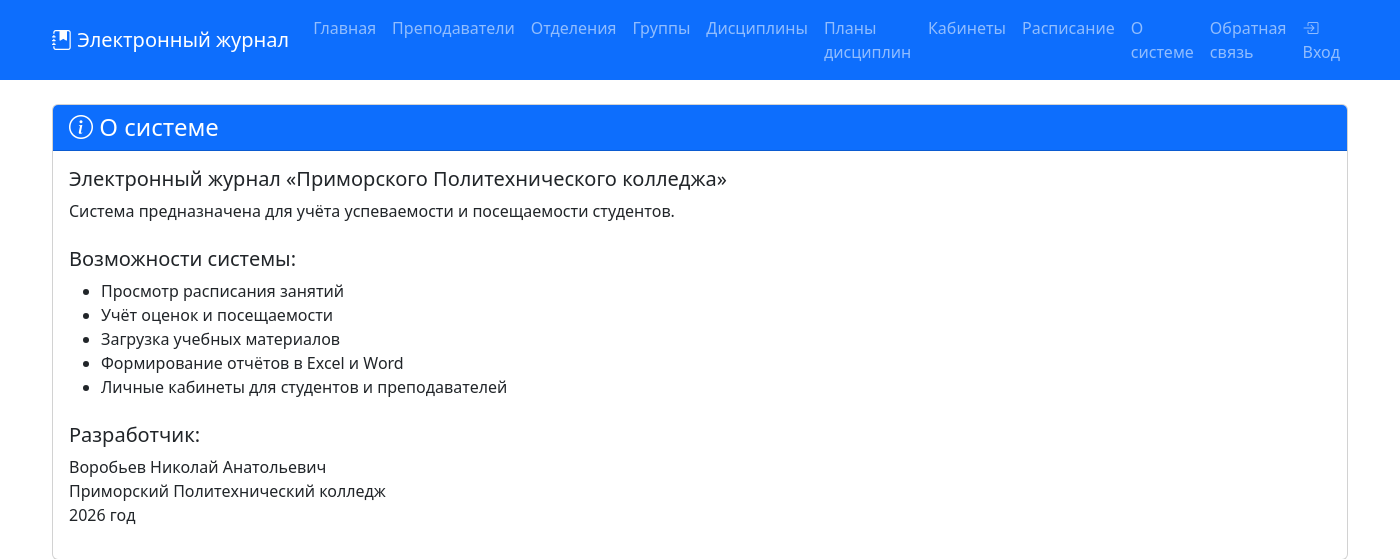
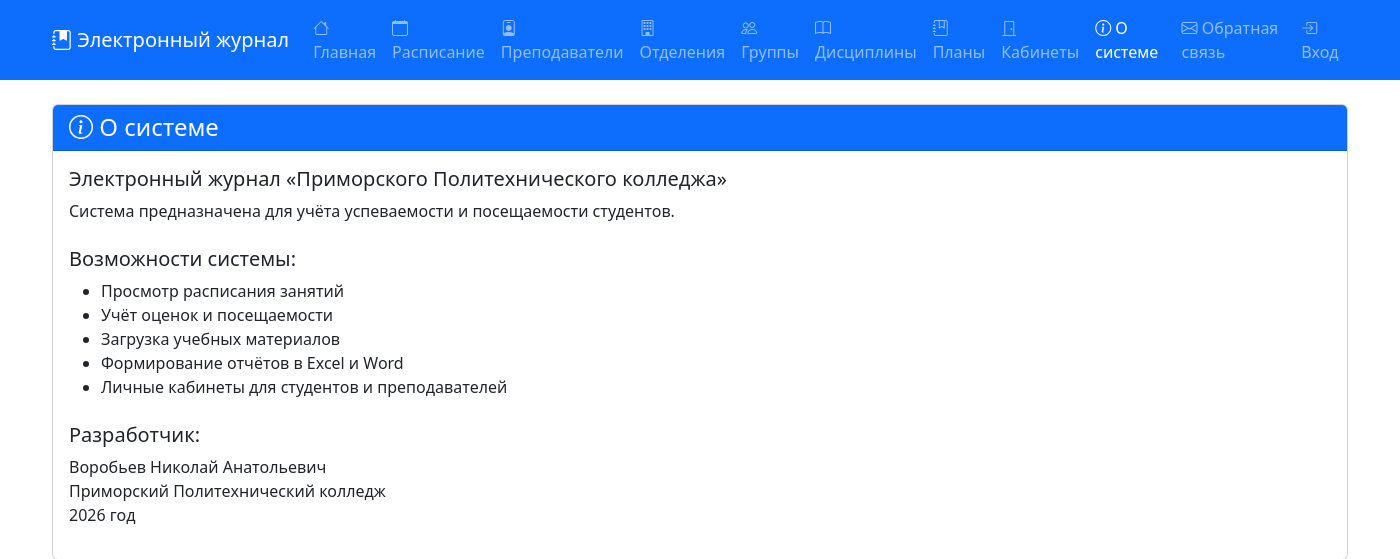
Before and after one commit to Tigelin/DiplomaProject, a Django app: page /about/ in a window 1400 px wide. Shown: the top 559 px of the page. Run offline with Django 5.2, Linux system fonts and the light colour scheme.

Commit message:
Добавлены выделение текущей страницы в навигации и иконки страниц.

```diff
--- a/journal/templates/journal/discipline_plans.html
+++ b/journal/templates/journal/discipline_plans.html
@@ -6,7 +6,7 @@
 
 <div class="card">
     <div class="card-header bg-primary text-white">
-        <h4 class="mb-0"><i class="bi bi-book"></i> Планы дисциплин</h4>
+        <h4 class="mb-0"><i class="bi bi-journal-bookmark"></i> Планы дисциплин</h4>
     </div>
     <div class="card-body">
         <div class="table-responsive">
--- a/journal/templates/journal/header.html
+++ b/journal/templates/journal/header.html
@@ -7,17 +7,57 @@
             <span class="navbar-toggler-icon"></span>
         </button>
         <div class="collapse navbar-collapse" id="navbarNav">
-            <ul class="navbar-nav ms-auto">
-                <li class="nav-item"><a class="nav-link" href="{% url 'home' %}">Главная</a></li>
-                <li class="nav-item"><a class="nav-link" href="{% url 'teachers_list' %}">Преподаватели</a></li>
-                <li class="nav-item"><a class="nav-link" href="{% url 'departments_list' %}">Отделения</a></li>
-                <li class="nav-item"><a class="nav-link" href="{% url 'groups_list' %}">Группы</a></li>
-                <li class="nav-item"><a class="nav-link" href="{% url 'disciplines_list' %}">Дисциплины</a></li>
-                <li class="nav-item"><a class="nav-link" href="{% url 'discipline_plans_list' %}">Планы дисциплин</a></li>
-                <li class="nav-item"><a class="nav-link" href="{% url 'classrooms_list' %}">Кабинеты</a></li>
-                <li class="nav-item"><a class="nav-link" href="{% url 'schedule_list' %}">Расписание</a></li>
-                <li class="nav-item"><a class="nav-link" href="{% url 'about' %}">О системе</a></li>
-                <li class="nav-item"><a class="nav-link" href="{% url 'contact' %}">Обратная связь</a></li>
+           <ul class="navbar-nav ms-auto">
+                <li class="nav-item">
+                    <a class="nav-link {% if request.resolver_match.url_name == 'home' %}active{% endif %}" href="{% url 'home' %}">
+                        <i class="bi bi-house"></i> Главная
+                    </a>
+                </li>
+                <li class="nav-item">
+                    <a class="nav-link {% if request.resolver_match.url_name == 'schedule_list' %}active{% endif %}" href="{% url 'schedule_list' %}">
+                        <i class="bi bi-calendar"></i> Расписание
+                    </a>
+                </li>
+                <li class="nav-item">
+                    <a class="nav-link {% if request.resolver_match.url_name == 'teachers_list' %}active{% endif %}" href="{% url 'teachers_list' %}">
+                        <i class="bi bi-person-badge"></i> Преподаватели
+                    </a>
+                </li>
+                <li class="nav-item">
+                    <a class="nav-link {% if request.resolver_match.url_name == 'departments_list' %}active{% endif %}" href="{% url 'departments_list' %}">
+                        <i class="bi bi-building"></i> Отделения
+                    </a>
+                </li>
+                <li class="nav-item">
+                    <a class="nav-link {% if request.resolver_match.url_name == 'groups_list' %}active{% endif %}" href="{% url 'groups_list' %}">
+                        <i class="bi bi-people"></i> Группы
+                    </a>
+                </li>
+                <li class="nav-item">
+                    <a class="nav-link {% if request.resolver_match.url_name == 'disciplines_list' %}active{% endif %}" href="{% url 'disciplines_list' %}">
+                        <i class="bi bi-book"></i> Дисциплины
+                    </a>
+                </li>
+                <li class="nav-item">
+                    <a class="nav-link {% if request.resolver_match.url_name == 'discipline_plans_list' %}active{% endif %}" href="{% url 'discipline_plans_list' %}">
+                        <i class="bi bi-journal-bookmark"></i> Планы
+                    </a>
+                </li>
+                <li class="nav-item">
+                    <a class="nav-link {% if request.resolver_match.url_name == 'classrooms_list' %}active{% endif %}" href="{% url 'classrooms_list' %}">
+                        <i class="bi bi-door-closed"></i> Кабинеты
+                    </a>
+                </li>
+                <li class="nav-item">
+                    <a class="nav-link {% if request.resolver_match.url_name == 'about' %}active{% endif %}" href="{% url 'about' %}">
+                        <i class="bi bi-info-circle"></i> О системе
+                    </a>
+                </li>
+                <li class="nav-item">
+                    <a class="nav-link {% if request.resolver_match.url_name == 'contact' %}active{% endif %}" href="{% url 'contact' %}">
+                        <i class="bi bi-envelope"></i> Обратная связь
+                    </a>
+                </li>
 
                 {% if user.is_authenticated %}
 
@@ -30,7 +70,7 @@
                 {% else %}
 
                     <li class="nav-item">
-                        <a class="nav-link" href="{% url 'login' %}">
+                        <a class="nav-link {% if request.resolver_match.url_name == 'login' %}active{% endif %}" href="{% url 'login' %}">
                             <i class="bi bi-box-arrow-in-right"></i> Вход
                         </a>
                     </li>
```
